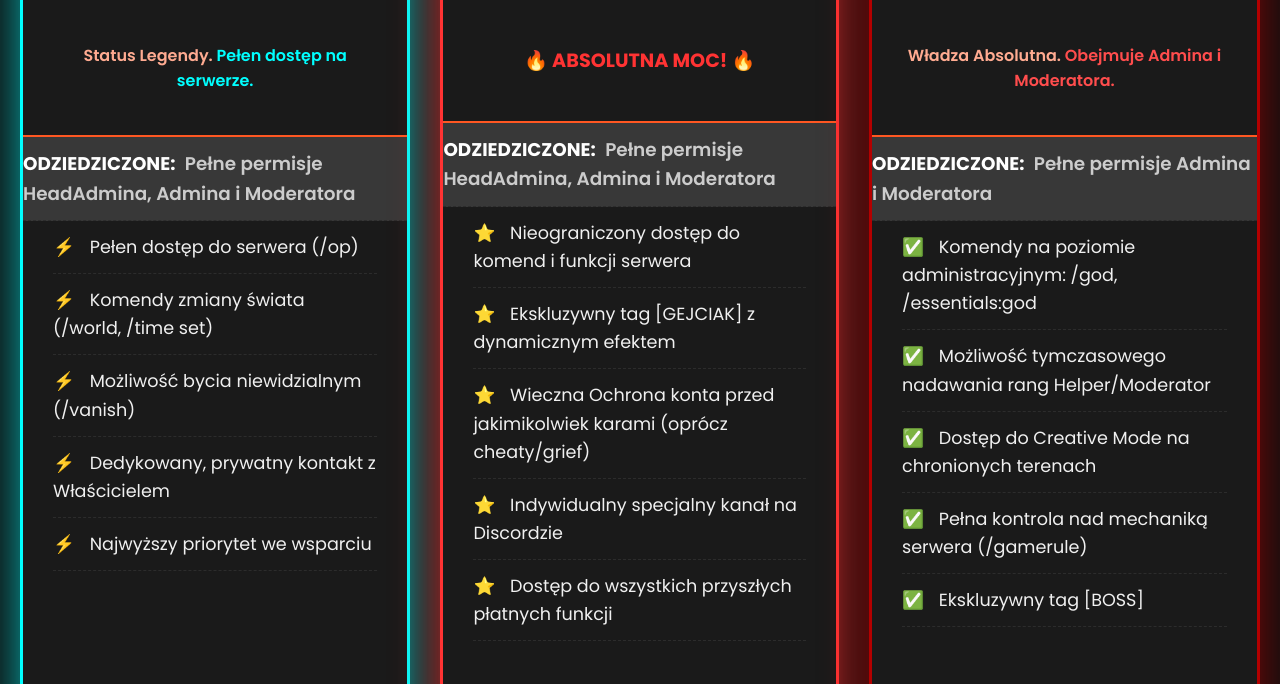
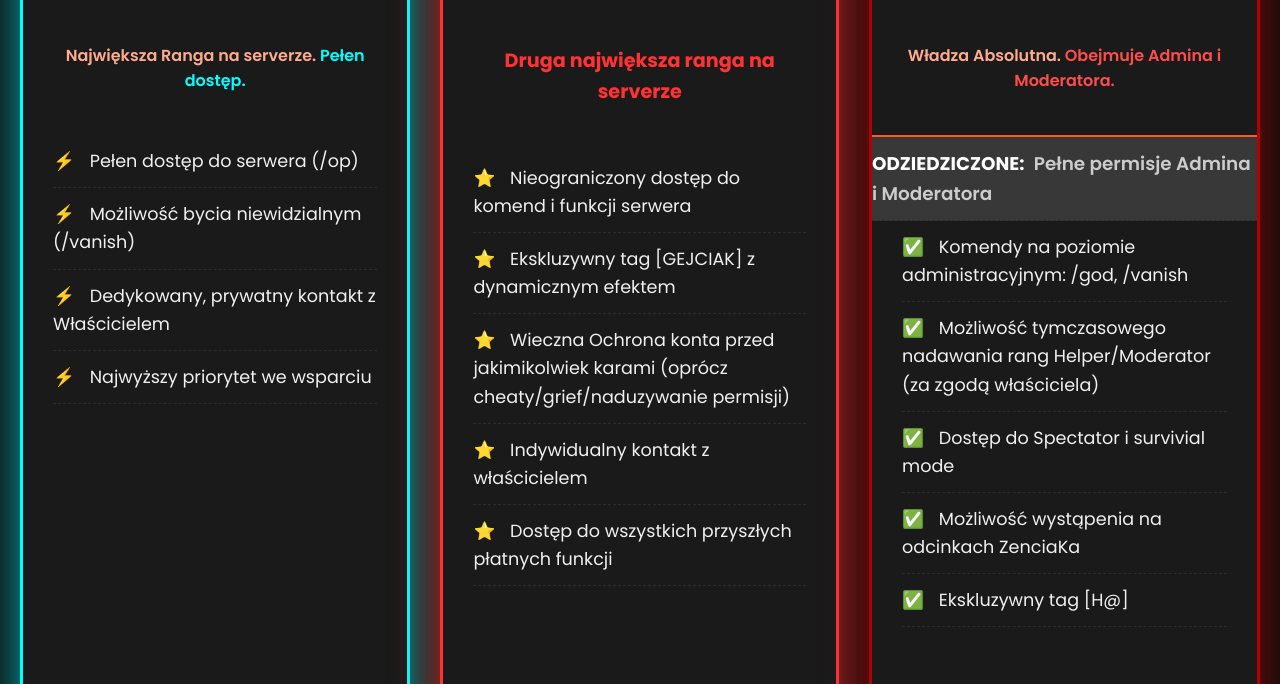
Before and after one commit to ooaza7769-tech/gheicjube, a plain HTML site: page index.html in a window 1280 px wide. Shown: the part 679-1363 px from the top of the page. Drawn offline with Linux system fonts and the light colour scheme.

Commit message:
Update index.html

```diff
--- a/index.html
+++ b/index.html
@@ -306,11 +306,9 @@
             <h2>OP</h2>
             <span class="price">70 zł</span>
             <p class="highlight" style="font-weight: 600; color: #00ffff;">
-                <strong>Status Legendy.</strong> Pełen dostęp na serwerze.</p>
+                <strong>Największa Ranga na serverze.</strong> Pełen dostęp.</p>
             <ul>
-                <li class="inherited-privileges"><span class="inherited-tag">ODZIEDZICZONE:</span> Pełne permisje HeadAdmina, Admina i Moderatora</li>
                 <li><span class="privilege-icon">⚡</span> Pełen dostęp do serwera (/op)</li>
-                <li><span class="privilege-icon">⚡</span> Komendy zmiany świata (/world, /time set)</li>
                 <li><span class="privilege-icon">⚡</span> Możliwość bycia niewidzialnym (/vanish)</li>
                 <li><span class="privilege-icon">⚡</span> Dedykowany, prywatny kontakt z Właścicielem</li>
                 <li><span class="privilege-icon">⚡</span> Najwyższy priorytet we wsparciu</li>
@@ -322,14 +320,13 @@
         <div class="rank-card gejciak-card-style" style="--i: 2;">
             <h2>GEJCIAK</h2>
             <span class="price">60 zł</span>
-            <p class="highlight" style="font-size: 1.2em; font-weight: 700; color: #ff3333;">
-                🔥 ABSOLUTNA MOC! 🔥</p>
+            <p class="highlight" style="font-size: 1.2em; font-weight: 700; color: #ff3333;"> Druga największa ranga na serverze
+
             <ul>
-                <li class="inherited-privileges"><span class="inherited-tag">ODZIEDZICZONE:</span> Pełne permisje HeadAdmina, Admina i Moderatora</li>
                 <li><span class="privilege-icon">⭐</span> Nieograniczony dostęp do komend i funkcji serwera</li>
                 <li><span class="privilege-icon">⭐</span> Ekskluzywny tag [GEJCIAK] z dynamicznym efektem</li>
-                <li><span class="privilege-icon">⭐</span> Wieczna Ochrona konta przed jakimikolwiek karami (oprócz cheaty/grief)</li>
-                <li><span class="privilege-icon">⭐</span> Indywidualny specjalny kanał na Discordzie</li>
+                <li><span class="privilege-icon">⭐</span> Wieczna Ochrona konta przed jakimikolwiek karami (oprócz cheaty/grief/naduzywanie permisji)</li>
+                <li><span class="privilege-icon">⭐</span> Indywidualny kontakt z właścicielem</li>
                 <li><span class="privilege-icon">⭐</span> Dostęp do wszystkich przyszłych płatnych funkcji</li>
             </ul>
             <a href="https://buy.stripe.com/8x2dR8bBF6q17yN8KS4AU0I" target="_blank" class="buy-button">KUP RANGĘ GEJCIAK</a>
@@ -343,11 +340,11 @@
                 <strong>Władza Absolutna.</strong> Obejmuje Admina i Moderatora.</p>
             <ul>
                 <li class="inherited-privileges"><span class="inherited-tag">ODZIEDZICZONE:</span> Pełne permisje Admina i Moderatora</li>
-                <li><span class="privilege-icon">✅</span> Komendy na poziomie administracyjnym: /god, /essentials:god</li>
-                <li><span class="privilege-icon">✅</span> Możliwość tymczasowego nadawania rang Helper/Moderator</li>
-                <li><span class="privilege-icon">✅</span> Dostęp do Creative Mode na chronionych terenach</li>
-                <li><span class="privilege-icon">✅</span> Pełna kontrola nad mechaniką serwera (/gamerule)</li>
-                <li><span class="privilege-icon">✅</span> Ekskluzywny tag [BOSS]</li>
+                <li><span class="privilege-icon">✅</span> Komendy na poziomie administracyjnym: /god, /vanish</li>
+                <li><span class="privilege-icon">✅</span> Możliwość tymczasowego nadawania rang Helper/Moderator (za zgodą właściciela)</li>
+                <li><span class="privilege-icon">✅</span> Dostęp do Spectator i survivial mode</li>
+                <li><span class="privilege-icon">✅</span> Możliwość wystąpenia na odcinkach ZenciaKa</li>
+                <li><span class="privilege-icon">✅</span> Ekskluzywny tag [H@]</li>
             </ul>
             <a href="https://buy.stripe.com/5kQ14m8pt29L3ixgdk4AU0G" target="_blank" class="buy-button">KUP RANGĘ HEADADMIN</a>
             <span class="discord-info">SKONTAKTUJ SIĘ NA DISCORD PO ZAKUPIE!</span>
@@ -360,11 +357,10 @@
                 <strong>Zaawansowana Kontrola.</strong> Obejmuje Moderatora.</p>
             <ul>
                 <li class="inherited-privileges"><span class="inherited-tag">ODZIEDZICZONE:</span> Pełne permisje Moderatora</li>
-                <li><span class="privilege-icon">✅</span> Dodatkowe komendy: /admin, /ban-ip</li>
+                <li><span class="privilege-icon">✅</span> Dodatkowe komendy: /ban, /mute, /kick, /ban-ip</li>
                 <li><span class="privilege-icon">✅</span> Komenda /vanish (Pełna niewidzialność)</li>
                 <li><span class="privilege-icon">✅</span> Komenda /sprawdz (Inspekcja podejrzanych graczy)</li>
                 <li><span class="privilege-icon">✅</span> Dostęp do Spectator Mode (/tp, /gm 3)</li>
-                <li><span class="privilege-icon">✅</span> Możliwość zmiany trybu gry (/gm)</li>
             </ul>
             <a href="https://buy.stripe.com/9B6cN46hlbKlcT73qy4AU0F" target="_blank" class="buy-button">KUP RANGĘ ADMIN</a>
             <span class="discord-info">SKONTAKTUJ SIĘ NA DISCORD PO ZAKUPIE!</span>
@@ -379,7 +375,7 @@
                 <li class="inherited-privileges"><span class="inherited-tag">ODZIEDZICZONE:</span> Pełne permisje Helpera</li>
                 <li><span class="privilege-icon">✅</span> Pełny zestaw komend karania: /banip, /unbanip, /tempbanip</li>
                 <li><span class="privilege-icon">✅</span> Komenda /fly (Nieograniczony lot)</li>
-                <li><span class="privilege-icon">✅</span> Komendy teleportacji i podglądu: /teleport, /tp, /v (widz)</li>
+                <li><span class="privilege-icon">✅</span> Komendy teleportacji i podglądu: /teleport, /tp</li>
                 <li><span class="privilege-icon">✅</span> Dostęp do /setspawn, /setwarp</li>
                 <li><span class="privilege-icon">✅</span> Dostęp do komend anty-cheat: /grimac, /matrix</li>
             </ul>
@@ -397,7 +393,7 @@
                 <li><span class="privilege-icon">💡</span> Komendy: /kick, /unmute</li>
                 <li><span class="privilege-icon">💡</span> Komenda do sprawdzania statusu graczy: /seen</li>
                 <li><span class="privilege-icon">💡</span> Unikalny, widoczny kolorowy prefiks w grze</li>
-                <li><span class="privilege-icon">💡</span> Zwiększony limit na warp i home</li>
+                <li><span class="privilege-icon">💡</span> Komendy /mute, /ban, /invsee i wiele więcej!</li>
                 <li><span class="privilege-icon">💡</span> Priorytetowy slot wejścia</li>
             </ul>
             <a href="https://buy.stripe.com/dRmeVc8pt8y906l4uC4AU0D" target="_blank" class="buy-button">KUP RANGĘ HELPER</a>
```
